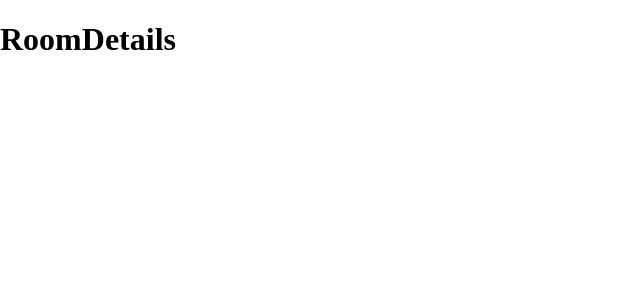
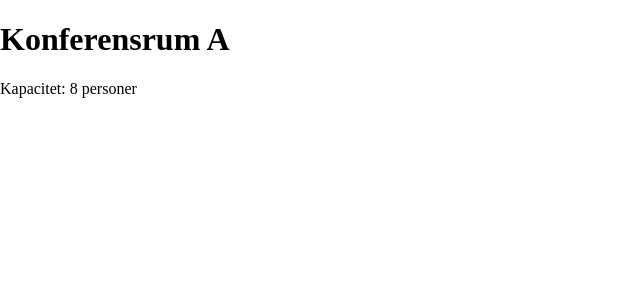
Before and after one commit to Maizer89/grupp6-typescript, a React (Vite) app: page /rooms/1 in a window 1280 px wide. Shown: the top 300 px of the page, without its empty margins (0-640 px from the left). Built offline with nearby package versions, Linux system fonts and the light colour scheme; data requests are answered from the project's data file.

Commit message:
feat: add room details fetching

```diff
--- a/src/pages/RoomDetails.tsx
+++ b/src/pages/RoomDetails.tsx
@@ -1,3 +1,34 @@
+import { useEffect, useState } from "react";
+import { useParams } from "react-router";
+import type { GroupRoom } from "../types/GroupRoom";
+import { getRoomById } from "../services/roomService";
+
 export default function RoomDetails() {
-  return <h1>RoomDetails</h1>;
+  // Hämtar id från URL:en, t.ex. /rooms/2
+  const { id } = useParams();
+
+   // Sparar rummet som hämtas från JSON Server
+  const [room, setRoom] = useState<GroupRoom | null>(null);
+
+useEffect(() => {
+    // Avbryt om id saknas i URL:en
+    if (!id) return;
+
+    // Hämtar rätt rum med hjälp av id
+    getRoomById(id)
+      .then((data) => setRoom(data))
+      .catch((error) => console.error(error));
+  }, [id]);
+
+  // Visas medan rummet hämtas
+  if (!room) {
+    return <p>Laddar rum...</p>;
+  }
+
+  return (
+    <main>
+      <h1>{room.name}</h1>
+      <p>Kapacitet: {room.capacity} personer</p>
+    </main>
+  );
 }
--- a/src/services/roomService.ts
+++ b/src/services/roomService.ts
@@ -6,3 +6,8 @@ export function getRooms(): Promise<GroupRoom[]> {
   // Returnerar en array med GroupRoom-objekt
   return get<GroupRoom[]>("/rooms");
 }
+
+// Hämtar ett specifikt rum med hjälp av dess id
+export function getRoomById(id: string): Promise<GroupRoom> {
+  return get<GroupRoom>(`/rooms/${id}`);
+}
```
